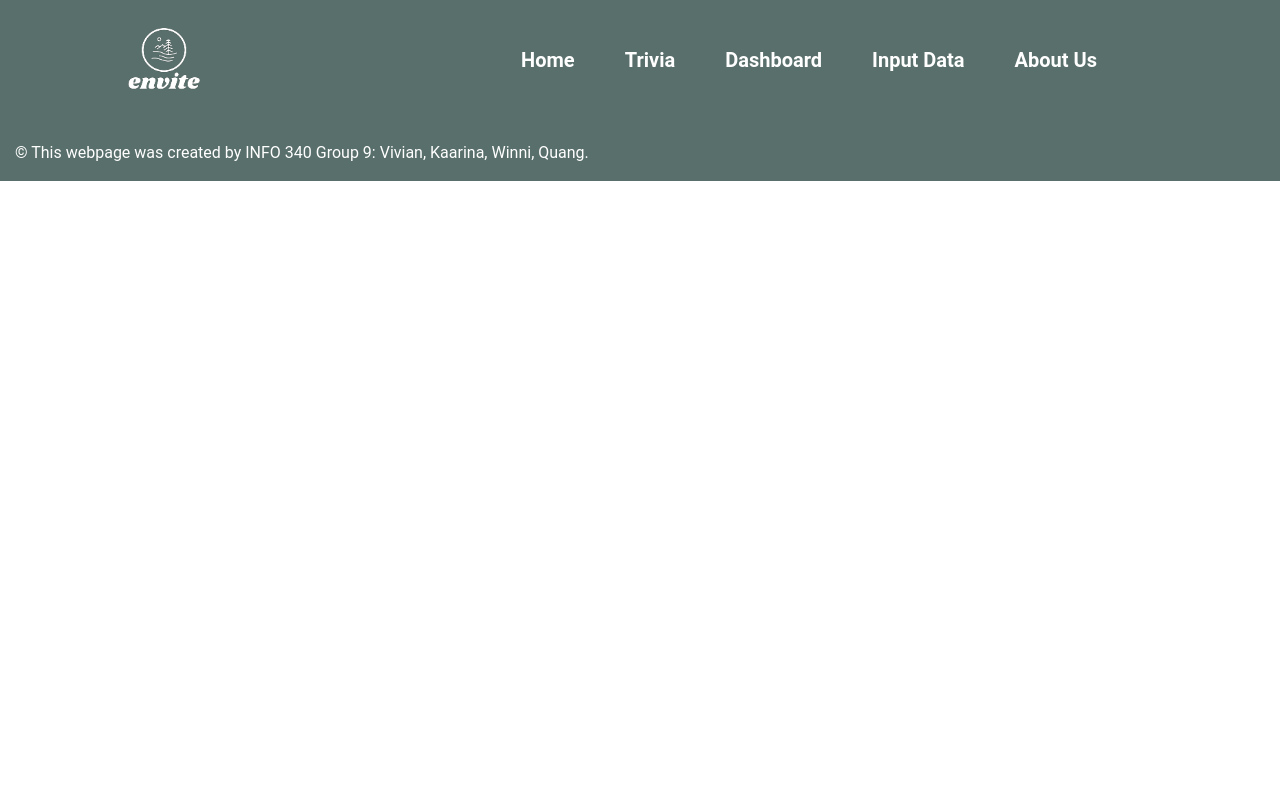
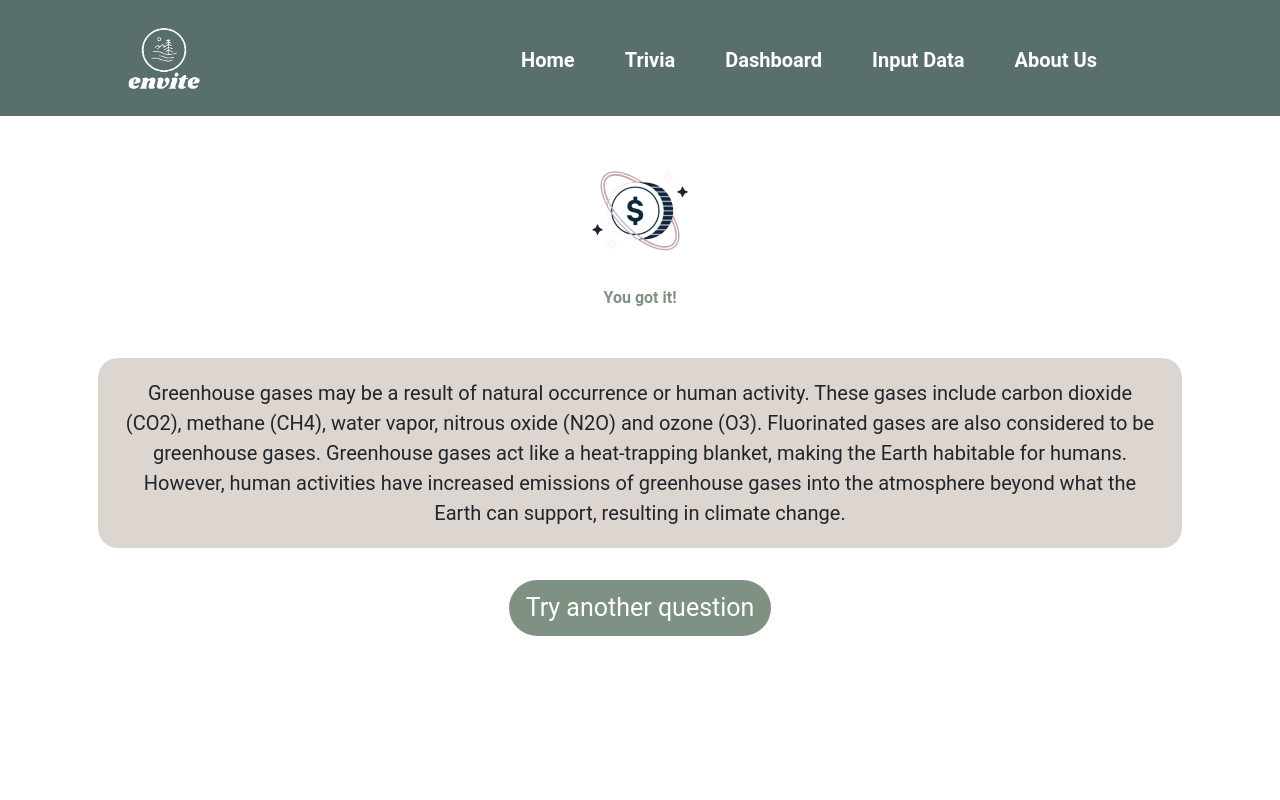
Before and after one commit to QwangNguyen/project-group9, a React (Create React App) app: page /correct in a window 1280 px wide. Shown: the top 800 px of the page. Built offline with nearby package versions, Linux system fonts and the light colour scheme.

Commit message:
Changed Trivia4 to CorrectTrivia

```diff
--- a/src/components/App.js
+++ b/src/components/App.js
@@ -12,7 +12,7 @@ import { Dashboard } from "./Dashboard";
 import { TriviaStartPage }  from './TriviaStartPage';
 import { TriviaCategory } from './TriviaCategory';
 import { TriviaQuestion } from './TriviaQuestion';
-import { Trivia4 } from './Trivia4';
+import { CorrectTrivia } from './CorrectTrivia';
 import { Home } from './Home';
 import { IncorrectAnswer } from './IncorrectTrivia'
 import { About } from './About';
@@ -33,7 +33,7 @@ function App(props) {
         <Route path="triviaStartPage" element={<TriviaStartPage />} />
         <Route path="triviaCategory" element={<TriviaCategory />} />
         <Route path="triviaQuestion" element={<TriviaQuestion />} />
-        <Route path="trivia4" element={<Trivia4 />} />
+        <Route path="correct" element={<CorrectTrivia />} />
         <Route path="incorrect" element={<IncorrectAnswer />} />
         <Route path="sustainabilityScore" element={<SustainabilityScore />}/>
         <Route path="dashboard" element={<Dashboard />}/>
--- a/src/components/Trivia4.js
+++ b/src/components/CorrectTrivia.js
@@ -1,7 +1,7 @@
 import React from 'react';
 import { Link } from 'react-router-dom';
 
-export function Trivia4() {
+export function CorrectTrivia() {
     return (
         <main className="triviaBody centerMain">
             <div className="container containerTrivia">
@@ -29,7 +29,7 @@ export function Trivia4() {
                 </div>
             </div>
             <div className="container">
-                <Link to="/trivia2" className="btn btn-lg start centerElement">Try another question</Link>
+                <Link to="/triviaCategory" className="btn btn-lg start centerElement">Try another question</Link>
             </div>
         </main>
     )
--- a/src/components/TriviaQuestion.js
+++ b/src/components/TriviaQuestion.js
@@ -26,7 +26,7 @@ export function TriviaQuestion(prop) {
                     </div>
                     <div className="col-md-6 d-flex">
                         <div className="buttonbody">
-                            <Link to="/trivia4" className="btn btn-lg triviaCategory">All of the above</Link>
+                            <Link to="/correct" className="btn btn-lg triviaCategory">All of the above</Link>
                         </div>
                     </div>
                 </div>
```
